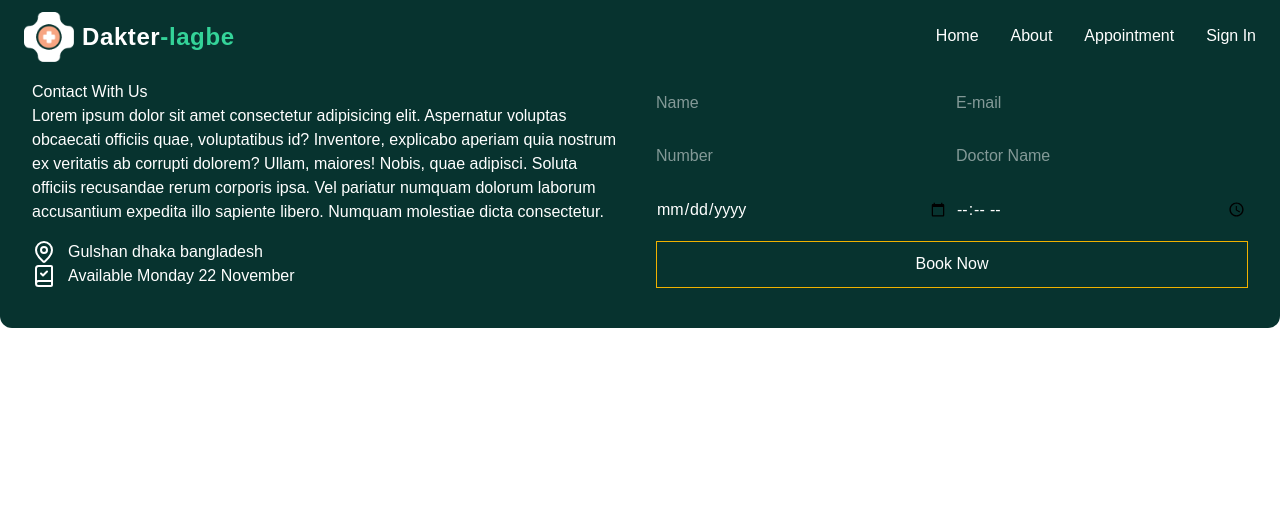
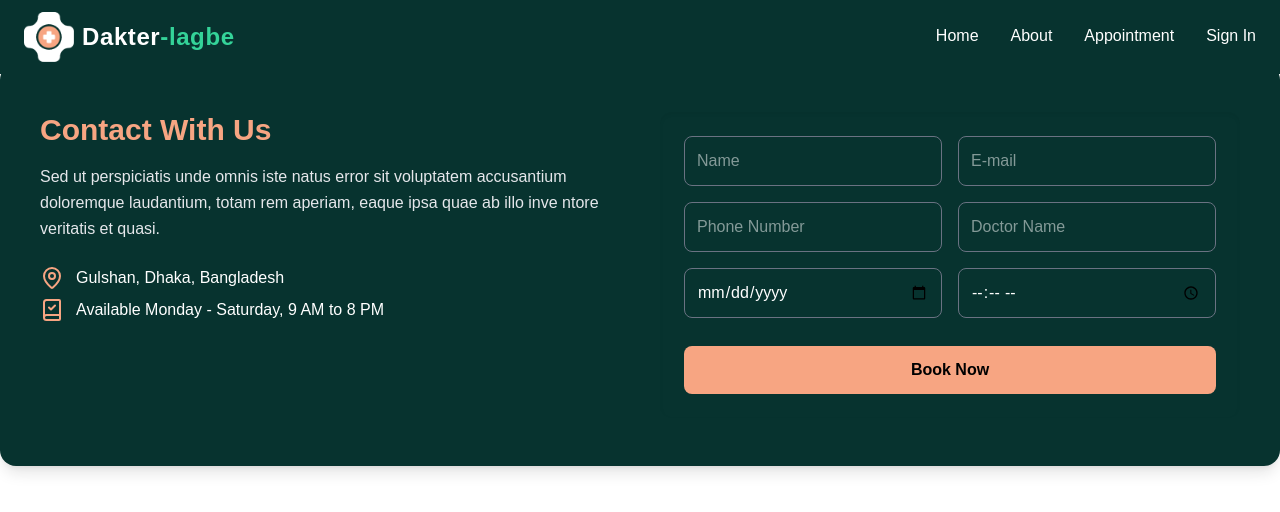
Before and after one commit to MujahidulIslam4541/Dakter-lagbe-client, a Next.js app: page /pages/contactUs in a window 1280 px wide. Shown: the top 512 px of the page. Built offline with nearby package versions, Linux system fonts and the light colour scheme.

Commit message:
complete contact us  section

```diff
--- a/app/pages/contactUs/page.jsx
+++ b/app/pages/contactUs/page.jsx
@@ -1,36 +1,92 @@
+"use client";
 import { BookCheck, MapPin } from "lucide-react";
-import React from "react";
 
 const ContactUs = () => {
+
+  // handle submit
+  const handleSubmit = (e) => {
+    e.preventDefault();
+    const data=e.target
+    const name=data.name.value;;
+    const email=data.email.value;;
+    const number=data.number.value;;
+    const doctorName=data.doctorName.value;;
+    const date=data.date.value;;
+    const time=data.time.value;;
+    const fromData={name,email,number,doctorName,date,time}
+    console.log(fromData)
+
+  };
+
   return (
-    <div className="max-w-7xl mx-auto bg-[#07332F] text-white grid grid-cols-1 md:grid-cols-2 gap-8 mt-10 px-8  rounded-xl py-10">
-      {/* content */}
+    <div className="max-w-7xl mx-auto bg-[#07332F] text-white grid grid-cols-1 md:grid-cols-2 gap-10 mt-16 px-10 rounded-2xl py-12 shadow-lg">
+      {/* Left content */}
       <div>
-        <h2>Contact With Us</h2>
-        <p>
-          Lorem ipsum dolor sit amet consectetur adipisicing elit. Aspernatur voluptas obcaecati officiis quae,
-          voluptatibus id? Inventore, explicabo aperiam quia nostrum ex veritatis ab corrupti dolorem? Ullam, maiores!
-          Nobis, quae adipisci. Soluta officiis recusandae rerum corporis ipsa. Vel pariatur numquam dolorum laborum
-          accusantium expedita illo sapiente libero. Numquam molestiae dicta consectetur.
+        <h2 className="text-3xl font-bold mb-4 text-[#f7a582]">Contact With Us</h2>
+        <p className="text-gray-200 leading-relaxed">
+         Sed ut perspiciatis unde omnis iste natus error sit voluptatem accusantium doloremque laudantium, totam rem aperiam, eaque ipsa quae ab illo inve ntore veritatis et quasi.
         </p>
-        <div className="flex gap-3 mt-4">
-          <MapPin />
-          <p>Gulshan dhaka bangladesh</p>
+        <div className="flex items-center gap-3 mt-6">
+          <MapPin className="text-[#f7a582]" />
+          <p>Gulshan, Dhaka, Bangladesh</p>
         </div>
-        <div className="flex gap-3">
-          <BookCheck />
-          <p>Available Monday 22 November</p>
+        <div className="flex items-center gap-3 mt-2">
+          <BookCheck className="text-[#f7a582]" />
+          <p>Available Monday - Saturday, 9 AM to 8 PM</p>
         </div>
       </div>
-      {/* input from */}
-      <form className="grid grid-cols-2 gap-2">
-        <input type="text" placeholder="Name" className="col-span-1" />
-        <input type="email" placeholder="E-mail" className="col-span-1" />
-        <input type="number" placeholder="Number" className="col-span-1" />
-        <input type="text" placeholder="Doctor Name" className="col-span-1" />
-        <input type="date" placeholder="Date" className="col-span-1" />
-        <input type="time" placeholder="Time" className="col-span-1" />
-        <button className="border border-yellow-500 col-span-2 ">Book Now</button>
+
+      {/* Right form */}
+      <form
+        onSubmit={handleSubmit}
+        className="grid grid-cols-1 sm:grid-cols-2 gap-4  p-6 rounded-xl shadow-inner"
+      >
+        <input
+          type="text"
+          name="name"
+          placeholder="Name"
+          className="p-3 rounded-lg bg-transparent border border-gray-500 focus:border-[#f7a582] outline-none transition"
+          required
+        />
+        <input
+          type="email"
+          name="email"
+          placeholder="E-mail"
+          className="p-3 rounded-lg bg-transparent border border-gray-500 focus:border-[#f7a582] outline-none transition"
+          required
+        />
+        <input
+          type="number"
+          name="number"
+          placeholder="Phone Number"
+          className="p-3 rounded-lg bg-transparent border border-gray-500 focus:border-[#f7a582] outline-none transition"
+          required
+        />
+        <input
+          type="text"
+          name="doctorName"
+          placeholder="Doctor Name"
+          className="p-3 rounded-lg bg-transparent border border-gray-500 focus:border-[#f7a582] outline-none transition"
+          required
+        />
+        <input
+          type="date"
+          name="date"
+          className="p-3 rounded-lg bg-transparent border border-gray-500 focus:border-[#f7a582] outline-none transition"
+          required
+        />
+        <input
+          type="time"
+          name="time"
+          className="p-3 rounded-lg bg-transparent border border-gray-500 focus:border-[#f7a582] outline-none transition"
+          required
+        />
+        <button
+          type="submit"
+          className="col-span-1 sm:col-span-2 mt-3 py-3 bg-[#f7a582] hover:bg-[#fa9d75]  text-black font-semibold rounded-lg transition"
+        >
+          Book Now
+        </button>
       </form>
     </div>
   );
```
